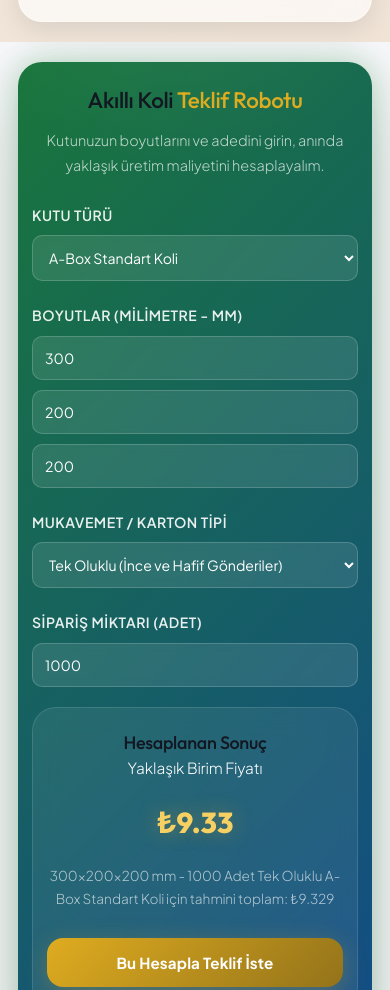
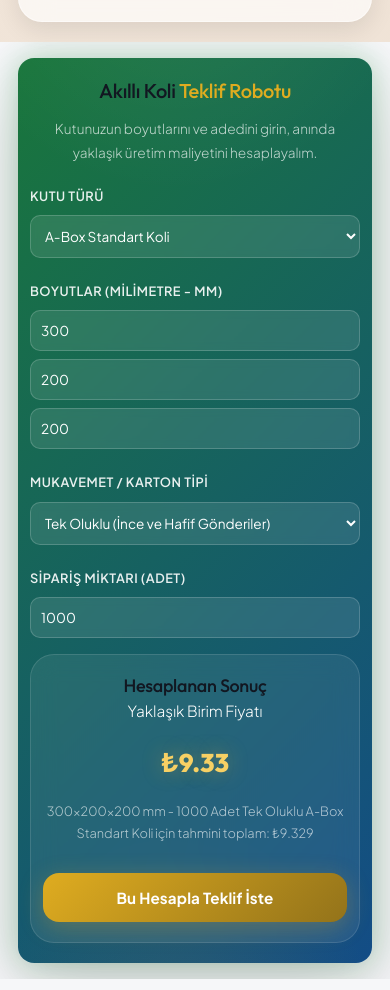
Before and after one commit to cem468/koliva-ambalaj, a plain HTML site: page index.html in a window 390 px wide. Shown: the part 10717-11707 px from the top of the page. Drawn offline with nearby package versions, Linux system fonts and the light colour scheme.

Commit message:
Fix calculator mobile: single column, centered, no overflow at all breakpoints

```diff
--- a/assets/css/style.css
+++ b/assets/css/style.css
@@ -1719,10 +1719,16 @@ img {
     .hero-visual { order: -1; }
 
     .calculator {
-        padding: 44px 28px;
+        padding: 28px 16px;
+        max-width: 100%;
+        box-sizing: border-box;
+        overflow: hidden;
     }
 
-    .calc-grid { gap: 32px; }
+    .calc-grid { gap: 28px; grid-template-columns: 1fr; }
+    .calc-form { width: 100%; }
+    .form-control { width: 100%; box-sizing: border-box; }
+    .calc-result-box { width: 100%; box-sizing: border-box; }
 
     .footer-grid {
         grid-template-columns: 1fr 1fr;
@@ -1751,17 +1757,19 @@ img {
     .footer-links { align-items: center; }
     .footer-bottom { flex-direction: column; gap: 8px; text-align: center; }
 
-    #calculator-sec { padding: 20px 0; }
-    .calculator { padding: 24px 14px; max-width: 100%; box-sizing: border-box; overflow: hidden; text-align: center; margin: 0 auto; border-radius: var(--r-lg); }
-    .calculator h2 { font-size: 1.4rem; text-align: center; }
-    .calculator p.subtitle { text-align: center; font-size: 0.9rem; margin-bottom: 24px; }
-    .calc-grid { gap: 20px; grid-template-columns: 1fr; }
-    .calc-form { width: 100%; }
-    .calc-form .form-group { text-align: left; }
-    .calc-result-box { padding: 24px 14px; margin: 0 auto; width: 100%; }
-    .result-val { font-size: 1.8rem; }
-    .dimensions-group { grid-template-columns: 1fr; gap: 10px; }
-    .form-control { padding: 12px 12px; font-size: 0.88rem; width: 100%; box-sizing: border-box; }
+    #calculator-sec { padding: 16px 0; overflow: hidden; }
+    .calculator { padding: 20px 12px; max-width: 100%; box-sizing: border-box; overflow: hidden; text-align: center; margin: 0 auto; border-radius: var(--r-md); }
+    .calculator h2 { font-size: 1.25rem; text-align: center; word-break: break-word; }
+    .calculator p.subtitle { text-align: center; font-size: 0.85rem; margin-bottom: 20px; }
+    .calc-grid { gap: 16px; grid-template-columns: 1fr; }
+    .calc-form { width: 100%; box-sizing: border-box; }
+    .calc-form .form-group { text-align: left; width: 100%; }
+    .calc-result-box { padding: 20px 12px; margin: 0 auto; width: 100%; box-sizing: border-box; }
+    .result-val { font-size: 1.6rem; }
+    .result-info { font-size: 0.8rem; }
+    .dimensions-group { grid-template-columns: 1fr; gap: 8px; }
+    .form-control { padding: 11px 10px; font-size: 0.85rem; width: 100%; box-sizing: border-box; }
+    .form-group label { font-size: 0.8rem; }
 
     .hero-grid { gap: 36px; }
 
```
